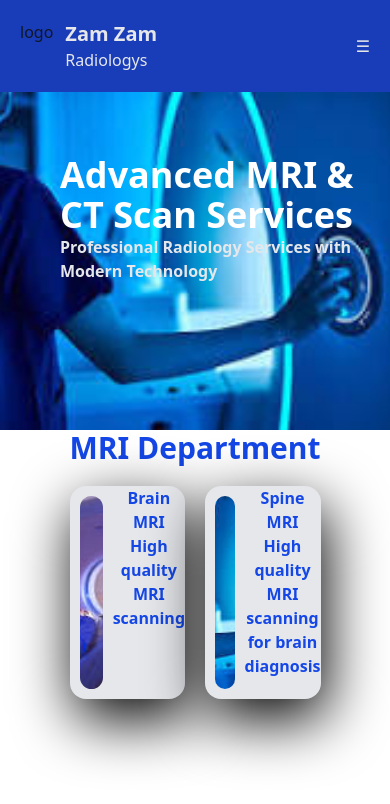
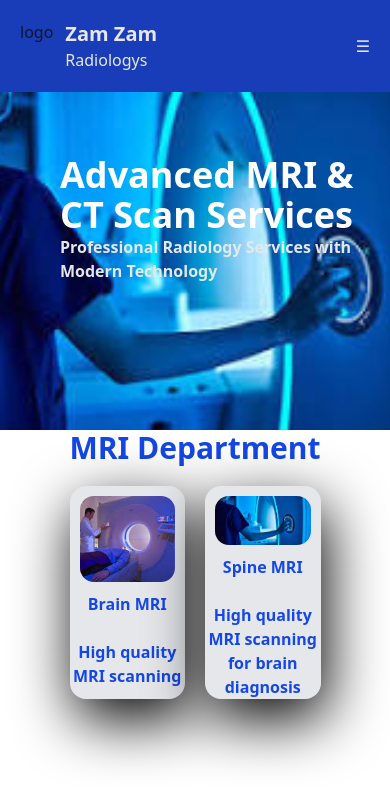
Before and after one commit to ElyasEdris/Zam-Zam, a Next.js app: page / in a window 390 px wide. Shown: the top 804 px of the page. Built offline with nearby package versions, Linux system fonts and the light colour scheme.

Commit message:
remove some bugs

```diff
--- a/app/page.tsx
+++ b/app/page.tsx
@@ -39,13 +39,13 @@ const page = () => {
     <section className='flex flex-row justify-center  shadow-gray-800 w-full h-[30vh] px-7.5 py-5 gap-5 '>
       {
         data.map((e, index)=> (
-          <div key={index} className='flex  bg-gray-200 shadow-[5px_20px_60px_0] rounded-2xl bg-contain bg-no-repeat  bg-left  w-[35%] hover:scale-105 transition-all duration-300'>
-            <div className='relative h-full w-[90%]'>
+          <div key={index} className='flex flex-col lg:flex-row bg-gray-200 shadow-[5px_20px_60px_0] rounded-2xl bg-contain bg-no-repeat  bg-left  w-[35%] hover:scale-105 transition-all duration-300'>
+            <div className='relative w-full h-[50%] lg:h-full lg:w-[90%]'>
 
             <Image src={e.image} alt={e.name} fill className=' object-cover p-2.5 rounded-3xl' />
             </div>
             <div className='flex flex-col items-center w-full text-center '>
-            <h1 className='w-full text-center font-bold font-sans text-blue-700 '>{e.name}</h1>
+            <h1 className='w-full text-center font-bold font-sans text-blue-700 '>{e.name}</h1><br/>
               <p className='font-bold font-sans text-blue-700 '>{e.desc}</p>
 
             </div>
```
